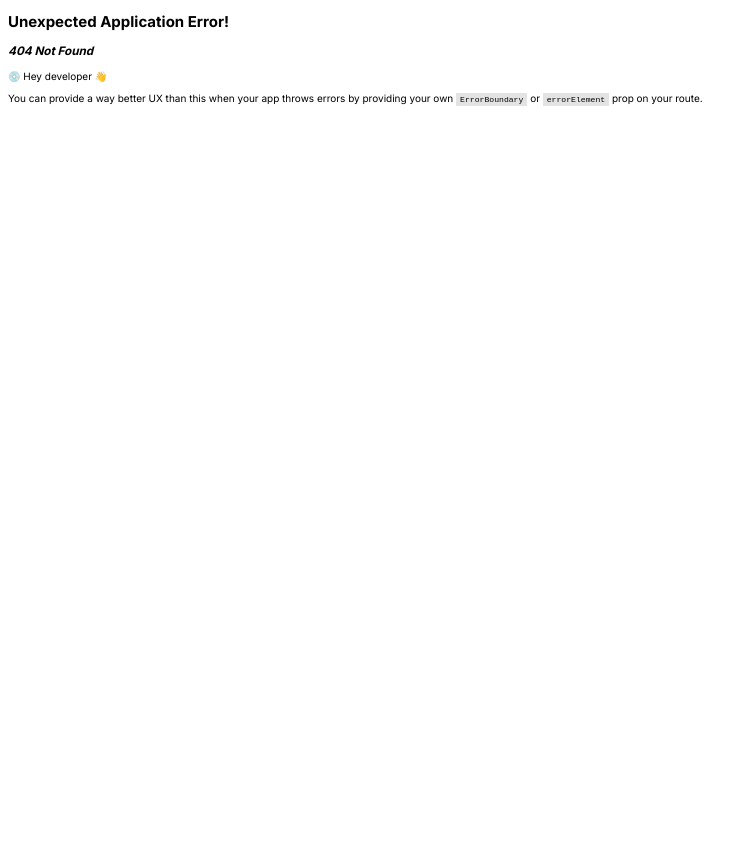
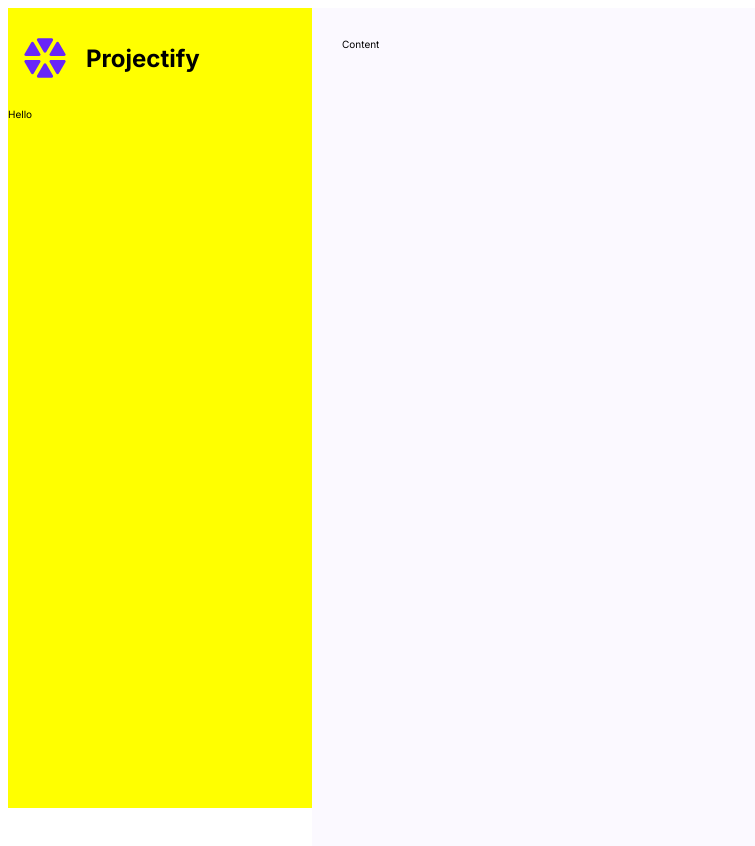
Before and after one commit to ohunazz/projectify-app-ui, a React (Create React App) app: page /platform in a window 1280 px wide. Before the commit this address had no page. Shown: the top 846 px of the page, without its empty margins (0-755 px from the left). Before the commit the page ends 800 px from the top, so only its background shows below. Built offline with nearby package versions, Linux system fonts and the light colour scheme.

Commit message:
Create Admin Platform and Add SideBar

```diff
--- /dev/null
+++ b/src/design-system/Sidebar/SideBar.css
@@ -0,0 +1,12 @@
+.side-bar {
+    width: 100%;
+    height: 100vh;
+    display: flex;
+    flex-direction: column;
+    gap: var(--space-30);
+    background-color: yellow;
+}
+
+.side-bar__logo-wrapper {
+    padding: var(--space-30) var(--space-16) 0 var(--space-16);
+}
--- /dev/null
+++ b/src/design-system/Sidebar/SideBar.tsx
@@ -0,0 +1,20 @@
+import React from "react";
+import "./SideBar.css";
+import { Logo } from "../Logo";
+
+type SideBarProps = {
+    children: React.ReactNode;
+};
+
+const SideBar: React.FC<SideBarProps> = ({ children }) => {
+    return (
+        <nav className="side-bar">
+            <div className="side-bar__logo-wrapper">
+                <Logo size="sm" layout="horizontal" />
+            </div>
+            {children}
+        </nav>
+    );
+};
+
+export { SideBar };
--- /dev/null
+++ b/src/design-system/Sidebar/index.ts
@@ -0,0 +1 @@
+export * from "./SideBar";
--- a/src/design-system/index.ts
+++ b/src/design-system/index.ts
@@ -6,3 +6,4 @@ export * from "./Modal";
 export * from "./utils";
 export * from "./Logo";
 export * from "./Toggle";
+export * from "./Sidebar";
--- /dev/null
+++ b/src/pages/admin-platform/AdminPlatform.tsx
@@ -0,0 +1,14 @@
+import { Link } from "react-router-dom";
+import { SideBar } from "../../design-system";
+import { AppContent, AppLayout } from "../components";
+
+const AdminPlatform = () => {
+    return (
+        <AppLayout>
+            <SideBar>Hello</SideBar>
+            <AppContent>Content</AppContent>
+        </AppLayout>
+    );
+};
+
+export { AdminPlatform };
--- a/src/pages/components/index.ts
+++ b/src/pages/components/index.ts
@@ -1 +1,2 @@
 export * from "./AuthWrapper";
+export * from "./Applayout";
--- a/src/pages/index.ts
+++ b/src/pages/index.ts
@@ -2,3 +2,4 @@ export * from "./admin-auth/admin-sign-in/AdminSignIn";
 export * from "./admin-auth/admin-sign-up/AdminSignUp";
 export * from "./admin-auth/admin-forget-password/AdminForgetPassword";
 export * from "./admin-auth/admin-reset-password/AdminResetPassword";
+export * from "./admin-platform/AdminPlatform";
--- a/src/router/index.tsx
+++ b/src/router/index.tsx
@@ -9,7 +9,8 @@ import {
     AdminSignup,
     AdminSignin,
     AdminForgotPassword,
-    AdminResetPassword
+    AdminResetPassword,
+    AdminPlatform
 } from "../pages";
 
 export const router = createBrowserRouter(
@@ -26,6 +27,13 @@ export const router = createBrowserRouter(
                 path="/admin/reset-password"
                 element={<AdminResetPassword />}
             />
+
+            <Route path="/platform" element={<AdminPlatform />}>
+                <Route path="projects" />
+                <Route path="stories" />
+                <Route path="personal-tasks" />
+                <Route path="team-members" />
+            </Route>
         </>
     )
 );
```
Also changed, not shown: src/assets/images/admin.png (added), src/assets/images/user1.jpg (added), src/pages/admin-platform/projects/Projects.tsx (added).
